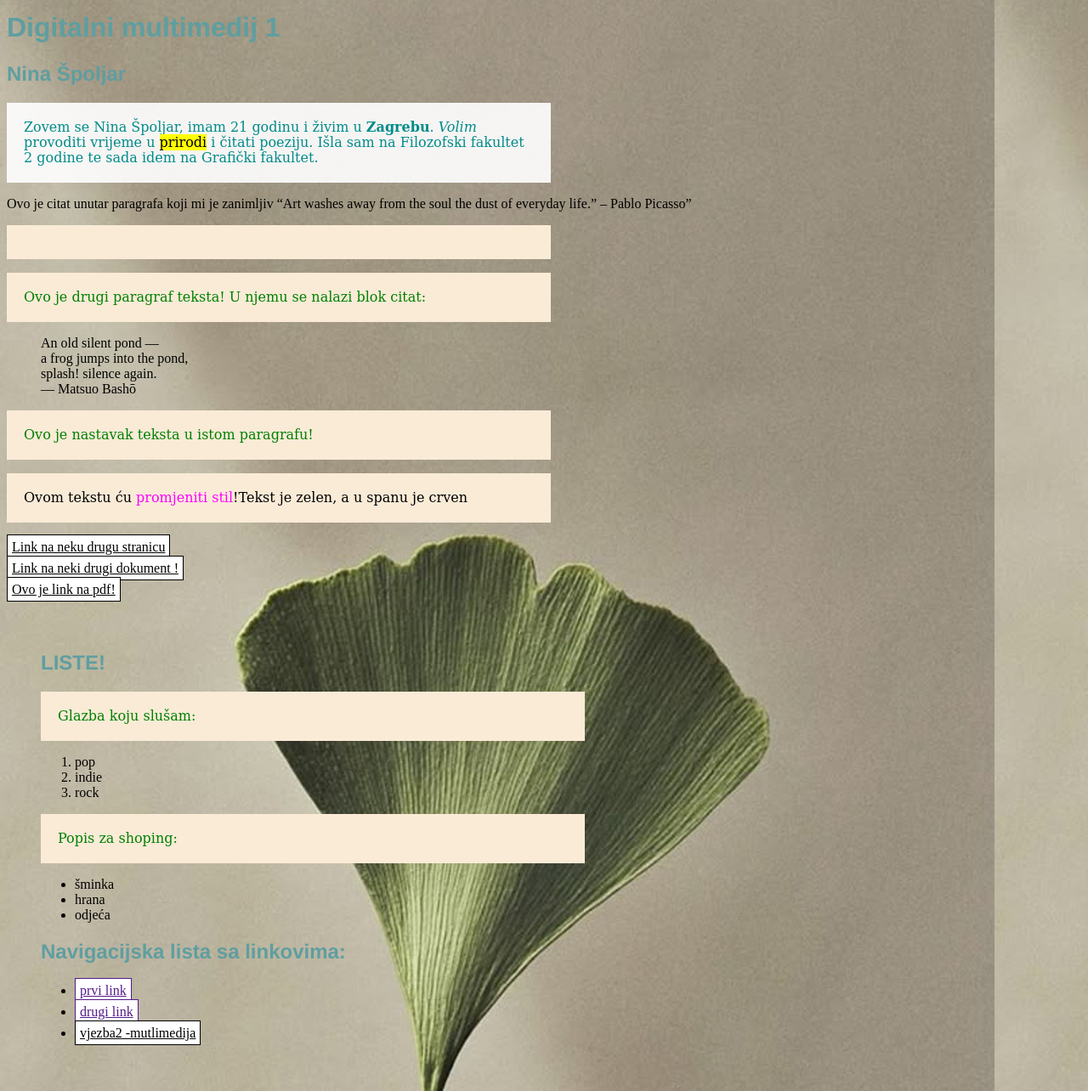
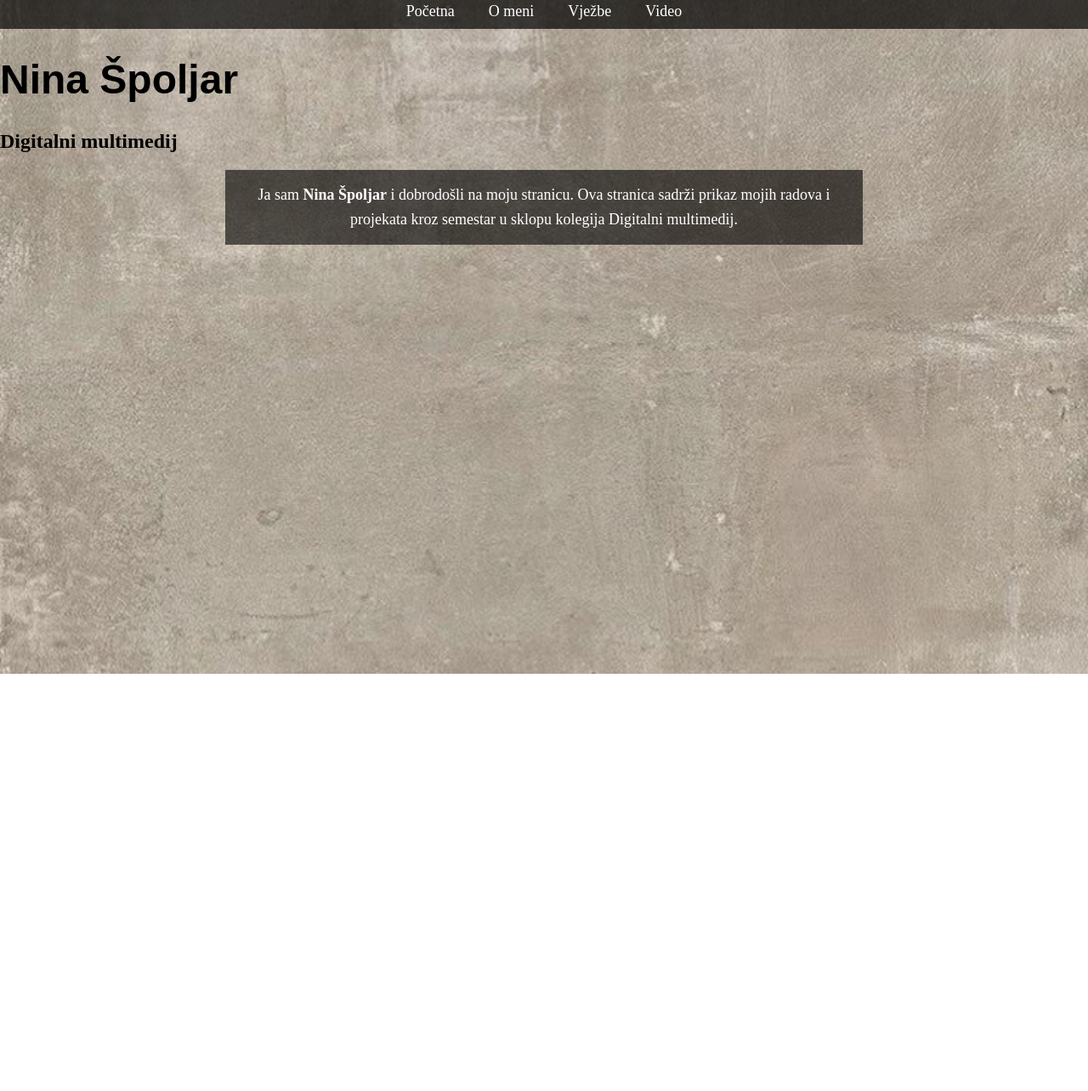
Before and after one commit to ninaspoljar13/Nina_Spoljar, a plain HTML site: page index.html in a window 1280 px wide. Shown: the part 7-1291 px from the top of the page at 85% size. After the commit the page ends 800 px from the top, so only its background shows below. Drawn offline with Linux system fonts and the light colour scheme; files whose address does not match are found by name; a web font is replaced by a local one.

Commit message:
Add files via upload

```diff
--- a/index.html
+++ b/index.html
@@ -2,51 +2,22 @@
 <html>
 <head>
 <meta charset="utf-8">
-<title>moj html dokument</title>
-	<link rel="stylesheet" href="stil.css"/>
+<title>Untitled Document</title>
+	<link rel="stylesheet" href="style.css">
 </head>
-<body class="drugapozadina">
-	<h1>Digitalni multimedij 1</h1>
-	<h2>Nina Špoljar</h2>
-	<p class="paragraf_2">Zovem se Nina Špoljar, imam 21 godinu i živim u <b>Zagrebu</b>. <i>Volim</i> provoditi vrijeme u <mark>prirodi</mark> i čitati poeziju. Išla sam na Filozofski fakultet 2 godine te sada idem na Grafički fakultet.
-	</p> Ovo je citat unutar paragrafa koji mi je zanimljiv <q>Art washes away from the soul the dust of everyday life.” – Pablo Picasso</q>
-	<p>
-<p>Ovo je drugi paragraf teksta! U njemu se nalazi blok citat:
-<blockquote>
-	An old silent pond — <br/>
-    a frog jumps into the pond, <br/>
-    splash! silence again. <br/>
-    — Matsuo Bashō
-	</blockquote>
- <p>
-	 Ovo je nastavak teksta u istom paragrafu!
-	 <p style="color:black;">Ovom tekstu ću <span>promjeniti stil</span>!Tekst je zelen, a u spanu je crven </p>
-	<a href="https://www.pinterest.com/">Link na neku drugu stranicu</a> <br/>
-	<a href="vjezba1.html">Link na neki drugi dokument !</a> <br/>
-	<a href="Dokumenti/Projektni_zadatak_za_2_kolokvij.pdf">Ovo je link na pdf!</a>
-	<div class="novi_blok">
-	<h2>LISTE!</h2>
-	<p>Glazba koju slušam:</p>
-	<ol>
-	  <li>pop</li>
-		<li>indie</li>
-		<li>rock</li>
-	</ol>
-	<p>Popis za shoping:</p>
-	<ul>
-	  <li>šminka</li>
-		<li>hrana</li>
-		<li>odjeća</li>
-	</ul>
-	<h2>Navigacijska lista sa linkovima:</h2>
+
+<body>
 	<nav>
-	<ul>
-		<li><a href="">prvi link</a></li>
-		<li><a href="">drugi link</a></li>
-		<li><a href="vjezba2.html">vjezba2 -mutlimedija</a></li>
-		</ul>
-	</nav>
-		<div>
-
-
-		</html>
+    <ul class="nav">
+        <li><a href="projektni.html">Početna</a></li>
+        <li><a href="o.meni.html">O meni</a></li>
+        <li><a href="vjezbe.html">Vježbe</a></li>
+        <li><a href="video.html">Video</a></li>
+    </ul>
+</nav>
+<h1 class="ime">Nina Špoljar</h1>
+	<h2>Digitalni multimedij</h2>
+	<p class="pozdrav">
+		Ja sam <b>Nina Špoljar</b> i dobrodošli na moju stranicu. Ova stranica sadrži prikaz mojih radova i projekata kroz semestar u sklopu kolegija Digitalni multimedij. </p>
+	</body>
+</html>
```
